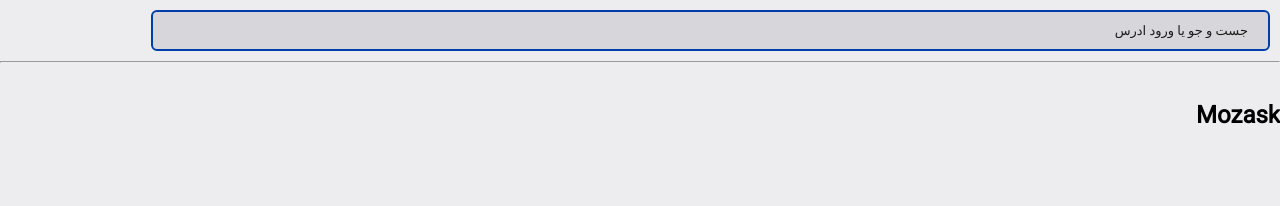
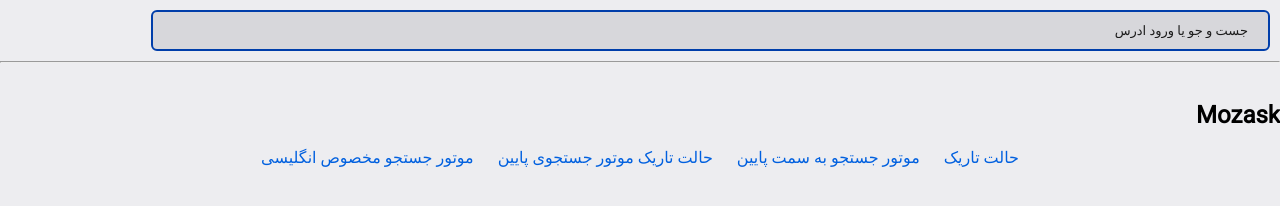
Before and after one commit to mozask/error, a plain HTML site: page index.html in a window 1280 px wide. Drawn offline with Linux system fonts and the light colour scheme.

Commit message:
Update index.html

```diff
--- a/index.html
+++ b/index.html
@@ -30,7 +30,26 @@ font-size:13px;
 <div style="text-align: right;">
 <br>
 <h2  style="text-align:right;">Mozask</h2>
+
 </div>
+<div id="menue">
+<br>
+<center>
+<a href="https://mozask.github.io/x.moz" style="margin:10px; color:#0060df; text-decoration:none;"> حالت تاریک</a>
+
+<a href="" style="margin:10px; color:#0060df; text-decoration:none;"> موتور جستجو به سمت پایین</a>
+
+<a href="" style="margin:10px; color:#0060df; text-decoration:none;">حالت تاریک موتور جستجوی پایین</a>
+
+<a href="" style="margin:10px; color:#0060df; text-decoration:none;"> موتور جستجو مخصوص انگلیسی</a>
+
+
+
+
+
+</center>
+</div>
+
 <br><br>
 <ul id="myMenu" >
 <li style="display: none; text-align: left;"><a href="https://www.wikipedia.org/">wikipedia</a>
```
